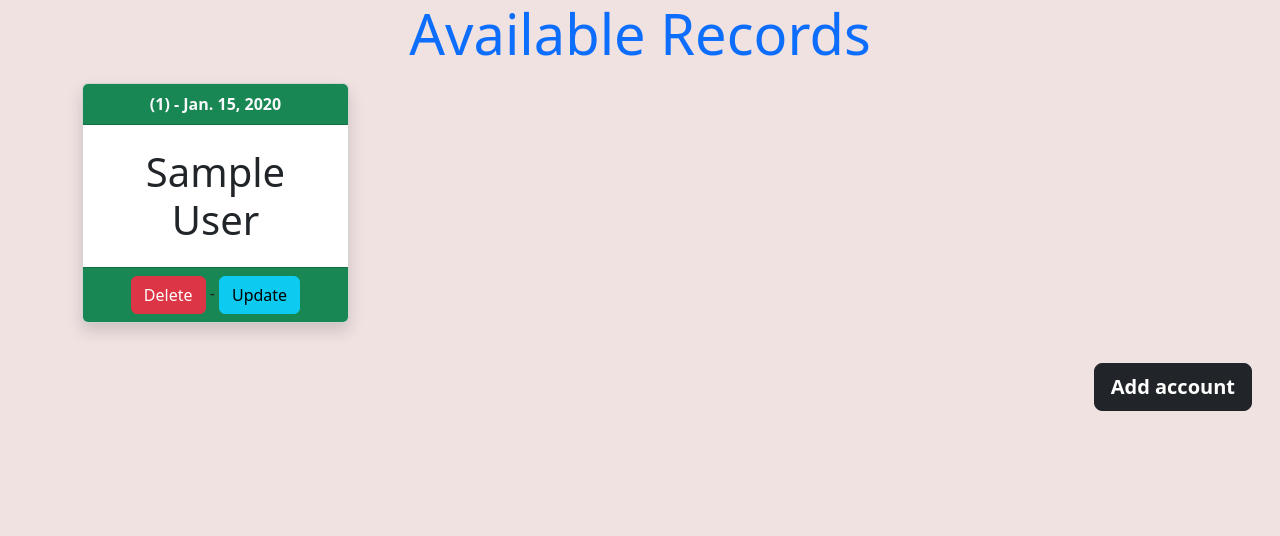
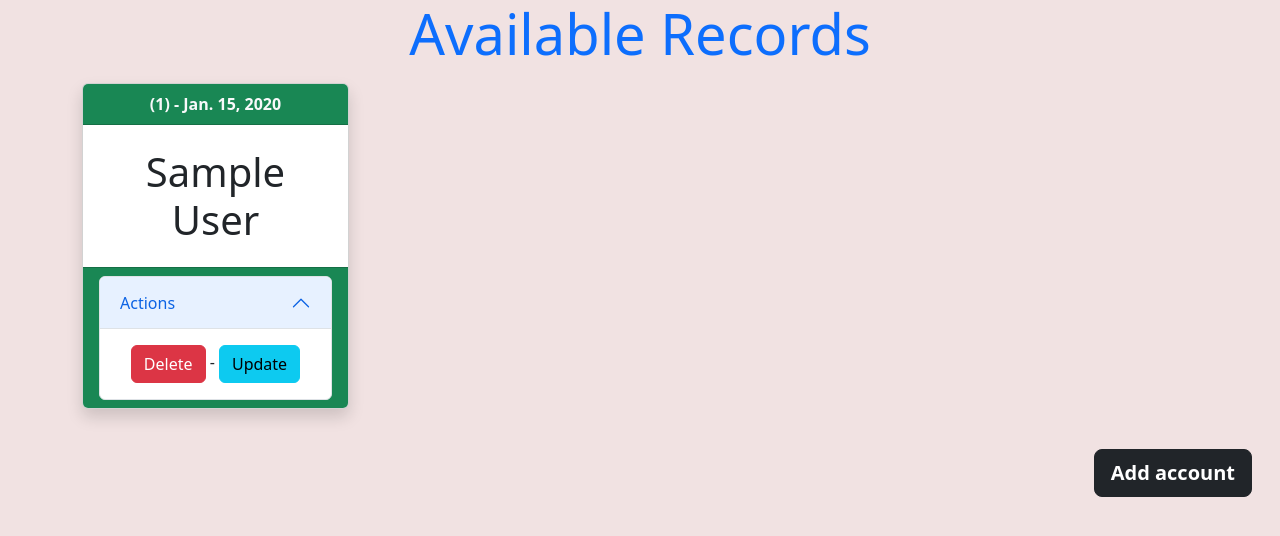
Before and after one commit to Francis-7/account_manager, a Django app: page /home/ in a window 1280 px wide. Shown: the top 536 px of the page. Run offline with Django 5.2, Linux system fonts and the light colour scheme; tables that the repository leaves empty hold one stand-in row (values such as "Sample post").

Commit message:
New accordion added to home template

```diff
--- a/account/templates/home.html
+++ b/account/templates/home.html
@@ -21,9 +21,28 @@
                                 </a>
                             </div>
                             <div class="card-footer bg-success">
-                                <a href="{% url 'delete_user_account' account.pk %}"
-                                   class="btn btn-danger">Delete</a> - <a href="{% url 'update_user_account' account.pk %}"
+                                <div class="accordion" id="accordionExample">
+                                    <div class="accordion-item">
+                                        <h2 class="accordion-header" id="headingOne">
+                                            <button class="accordion-button"
+                                                    type="button"
+                                                    data-bs-toggle="collapse"
+                                                    data-bs-target="#collapseOne"
+                                                    aria-expanded="true"
+                                                    aria-controls="collapseOne">Actions</button>
+                                        </h2>
+                                        <div id="collapseOne"
+                                             class="accordion-collapse collapse show"
+                                             aria-labelledby="headingOne"
+                                             data-bs-parent="#accordionExample">
+                                            <div class="accordion-body">
+                                                <a href="{% url 'delete_user_account' account.pk %}"
+                                                   class="btn btn-danger">Delete</a> - <a href="{% url 'update_user_account' account.pk %}"
     class="btn btn-info">Update</a>
+                                            </div>
+                                        </div>
+                                    </div>
+                                </div>
                             </div>
                         </div>
                     </div>
```
